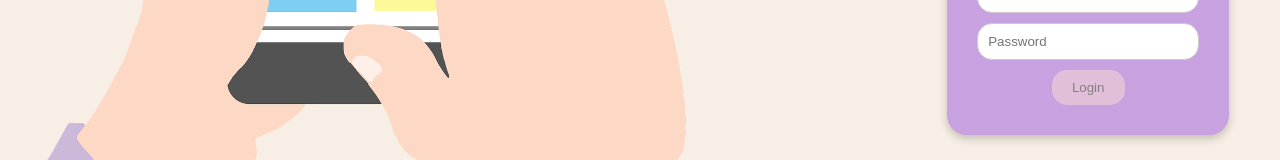
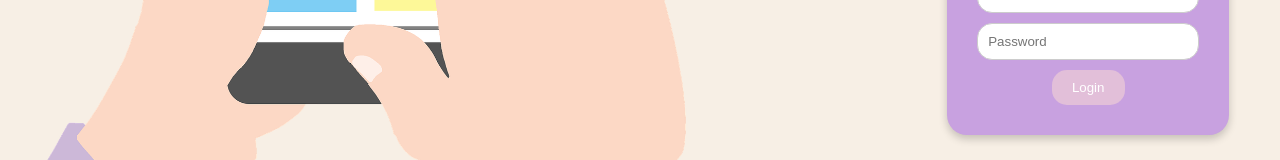
Before and after one commit to karenCLima/react_multi-app, a React (Vite) app: page /login in a window 1280 px wide. Shown: the part 394-554 px from the top of the page. Built offline with nearby package versions, Linux system fonts and the light colour scheme; the HTML template or start-up script is replaced by a standard one.

Commit message:
refactor: login style

```diff
--- a/src/Pages/Login.jsx
+++ b/src/Pages/Login.jsx
@@ -48,7 +48,7 @@ const Input = styled.input`
 const Button = styled.button`
   padding: 10px 20px;
   background-color: var(--secondary-color);
-  color: grey;
+  color: white;
   border: none;
   border-radius: 15px;
   cursor: pointer;
```
